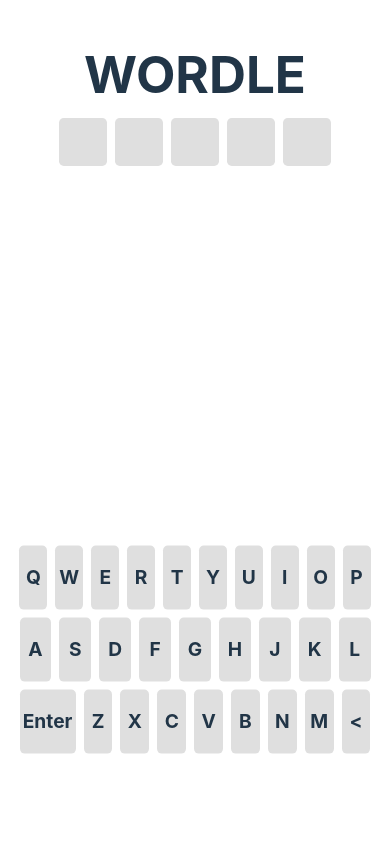
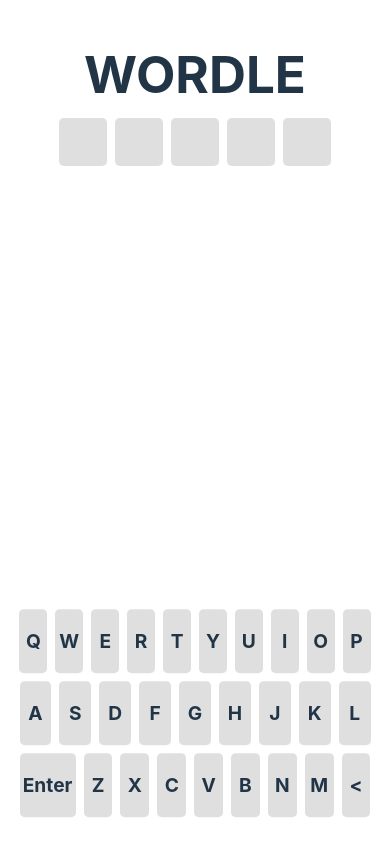
Before and after one commit to nathangpark/wordle-react, a React (Vite) app: page / in a window 390 px wide. Built offline with nearby package versions, Linux system fonts and the light colour scheme.

Commit message:
mobile safari keyboard changes

```diff
--- a/src/index.css
+++ b/src/index.css
@@ -11,6 +11,8 @@
   text-rendering: optimizeLegibility;
   -webkit-font-smoothing: antialiased;
   -moz-osx-font-smoothing: grayscale;
+
+  overflow:hidden;
 }
 
 html {
--- a/src/styles/KeyboardStyles.css
+++ b/src/styles/KeyboardStyles.css
@@ -1,8 +1,8 @@
 .keyboard-parent {
-  position:absolute;
-  transform: translate(-50%, -40%);
+  position:fixed;
+  transform: translate(-50%,-130%);
   left: 50%;
-  bottom: 0rem;
+  top: 100svh;
   width: 90%;
   padding-left: 5%;
   padding-right: 5%;
```
